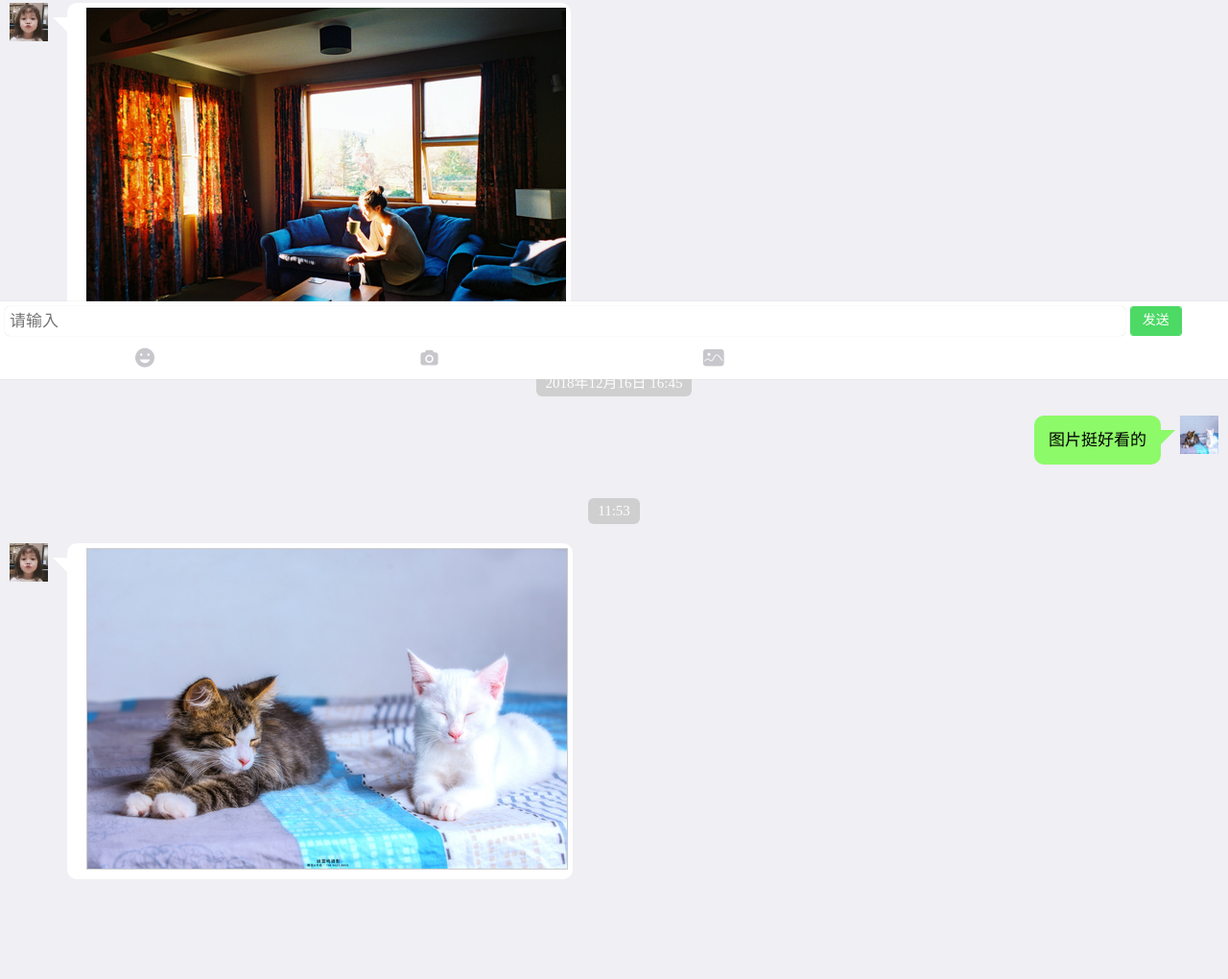
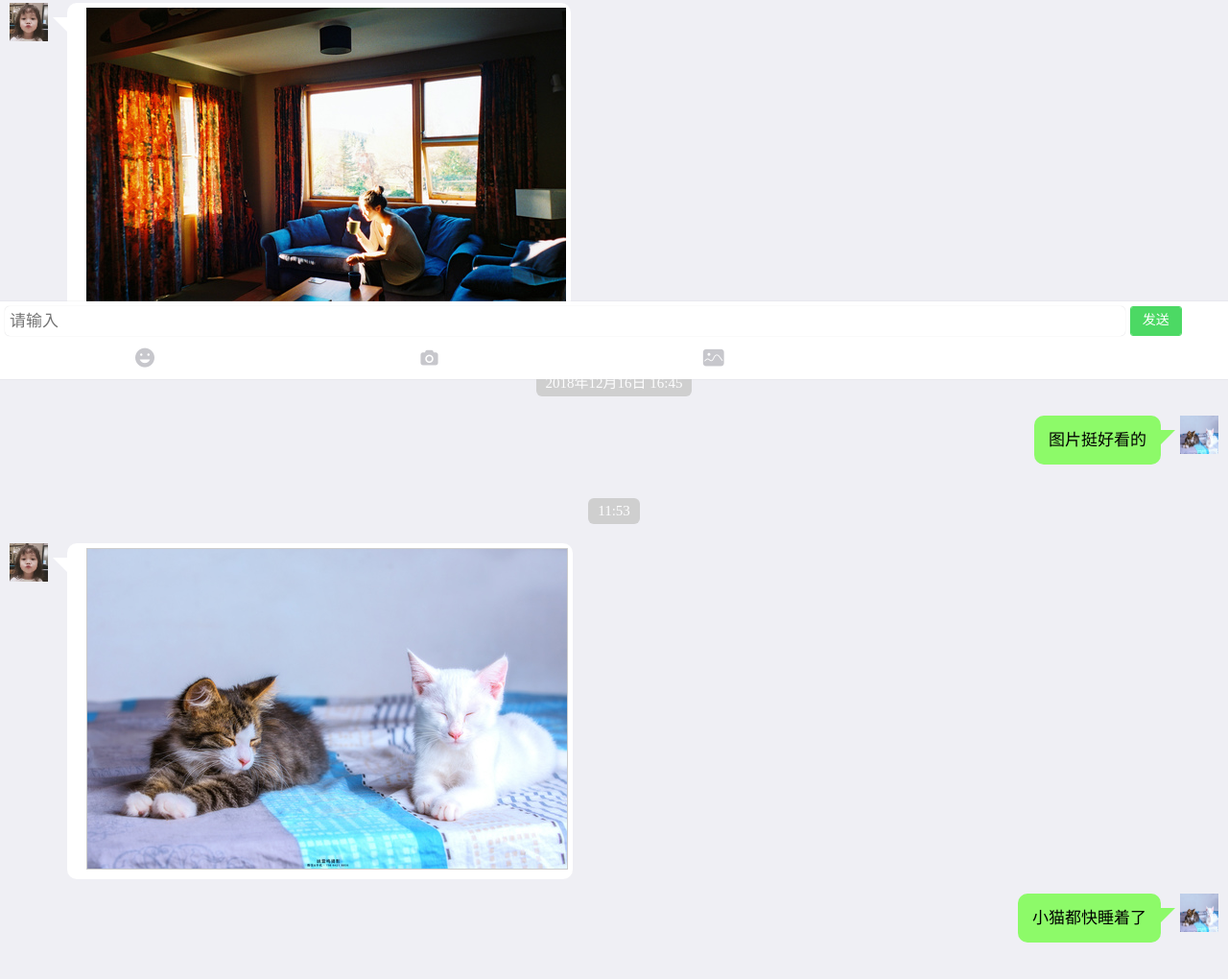
Before and after one commit to marvinshow/Yangfan-Parent-Html, a plain HTML site: page im/im_chat.html in a window 1280 px wide. Shown: the part 405-1425 px from the top of the page at 96% size. Drawn offline with Linux system fonts and the light colour scheme.

Commit message:
增加聊天信息

```diff
--- a/im/im_chat.html
+++ b/im/im_chat.html
@@ -90,6 +90,14 @@
 						<span class="myapp-message-img-span">
 							<img class="myapp-message-img" src="../images/shuijiao.jpg">
 						</span>
+					</div>
+				</li>
+				<li class="myapp-chat-row-right mui-clearfix">
+					<div>
+						<img class="myapp-user-head" src="../images/shuijiao.jpg">
+					</div>
+					<div>
+						<span>小猫都快睡着了</span>
 					</div>
 				</li>
 			</ul>
```
